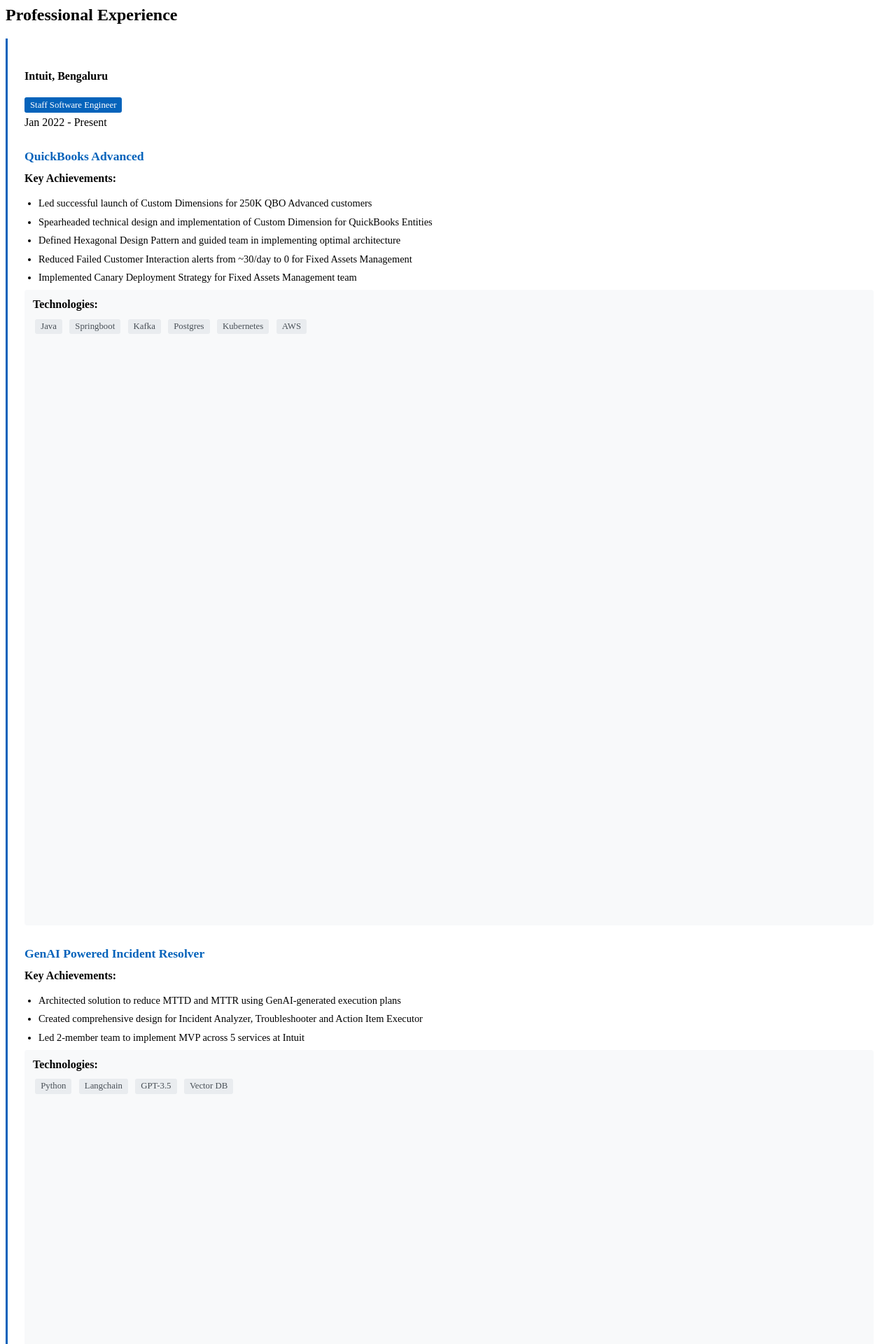
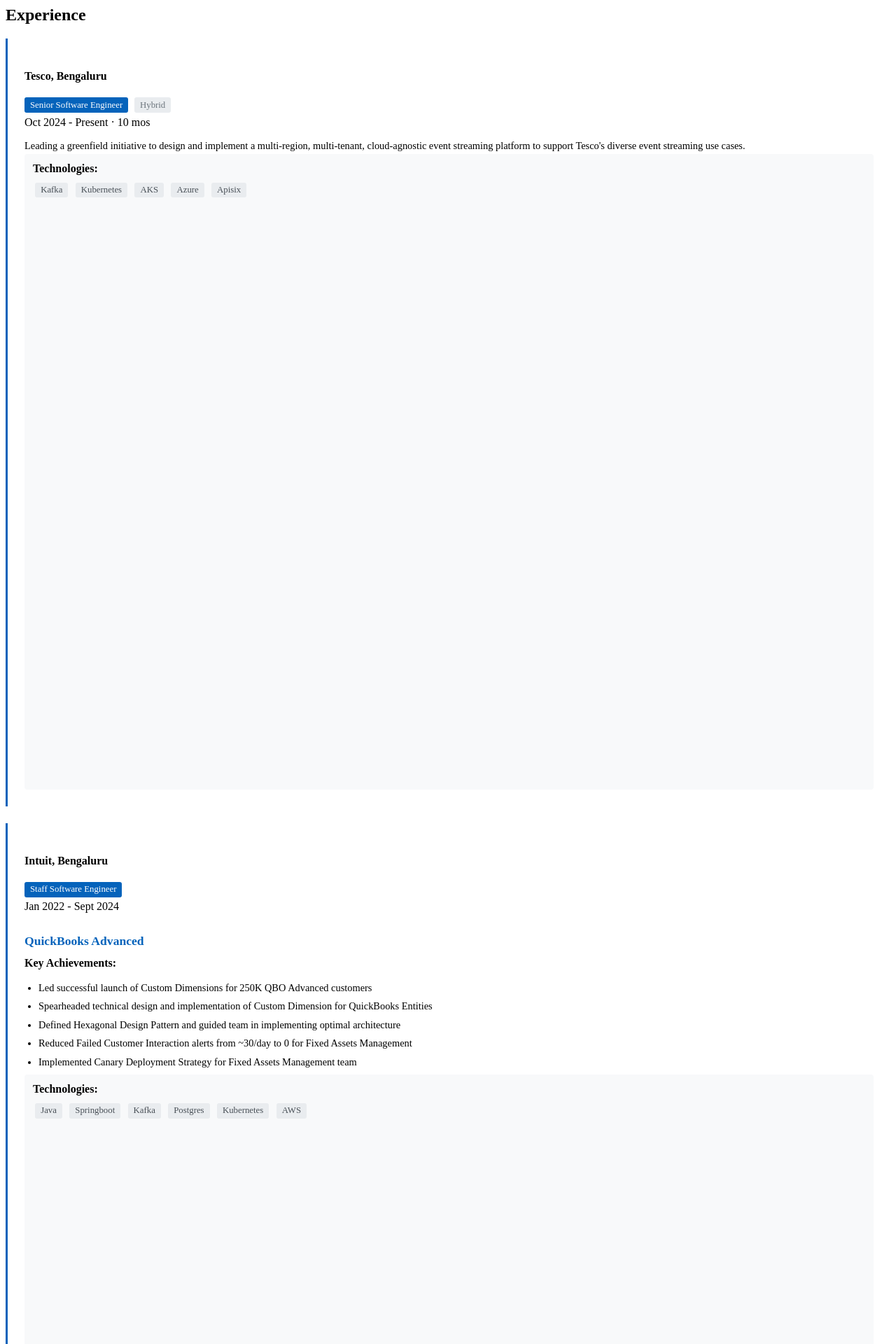
Before and after one commit to anandkshitiz/anandkshitiz.github.io, a Jekyll site: the page tabs/about/content/work-experience-section.html, which Jekyll copies as it is, in a window 1280 px wide. Shown: the top 1920 px of the page at 70% size. Built offline with Jekyll 4.4.1, drawn with Linux system fonts in a browser that asks for light colours.

Commit message:
skill changes

```diff
--- a/tabs/about/content/work-experience-section.html
+++ b/tabs/about/content/work-experience-section.html
@@ -1,5 +1,43 @@
-<h2 class="h3 mb-3">Professional Experience</h2>
+<h2 class="h3 mb-3">Experience</h2>
 <div class="timeline">
+    <!-- Tesco -->
+    <div class="timeline-card timeline-card-primary card shadow-sm">
+        <div class="card-body">
+            <div class="d-flex justify-content-between align-items-center mb-2">
+                <div>
+                    <h4 class="mb-0">Tesco, Bengaluru</h4>
+                    <div class="job-title-container">
+                        <span class="job-title-badge">Senior Software Engineer</span>
+                        <span class="location-badge">Hybrid</span>
+                    </div>
+                </div>
+                <div class="text-muted text-end">Oct 2024 - Present · 10 mos</div>
+            </div>
+
+            <div class="experience-item mb-3">
+                <div class="row">
+                    <div class="col-md-8">
+                        <div class="mb-2">
+                            <p>Leading a greenfield initiative to design and implement a multi-region, multi-tenant, cloud-agnostic event streaming platform to support Tesco's diverse event streaming use cases.</p>
+                        </div>
+                    </div>
+                    <div class="col-md-4">
+                        <div class="tech-stack">
+                            <strong>Technologies:</strong><br>
+                            <div class="tech-badges">
+                                <span class="tech-badge">Kafka</span>
+                                <span class="tech-badge">Kubernetes</span>
+                                <span class="tech-badge">AKS</span>
+                                <span class="tech-badge">Azure</span>
+                                <span class="tech-badge">Apisix</span>
+                            </div>
+                        </div>
+                    </div>
+                </div>
+            </div>
+        </div>
+    </div>
+
     <!-- Intuit -->
     <div class="timeline-card timeline-card-primary card shadow-sm">
         <div class="card-body">
@@ -10,7 +48,7 @@
                         <span class="job-title-badge">Staff Software Engineer</span>
                     </div>
                 </div>
-                <div class="text-muted text-end">Jan 2022 - Present</div>
+                <div class="text-muted text-end">Jan 2022 - Sept 2024</div>
             </div>
 
             <!-- QuickBooks Advanced -->
@@ -258,11 +296,17 @@
     margin-bottom: 0.3rem;
 }
 
-.date-badge {
+.date-badge, .location-badge {
     display: inline-block;
     color: #6c757d;
     font-size: 0.8rem;
     margin-right: 0.8rem;
+}
+
+.location-badge {
+    background-color: #e9ecef;
+    padding: 0.2rem 0.5rem;
+    border-radius: 3px;
 }
 
 @media (max-width: 767.98px) {
```
